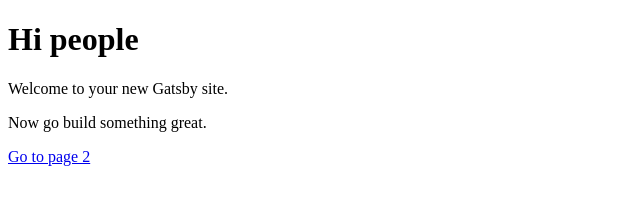
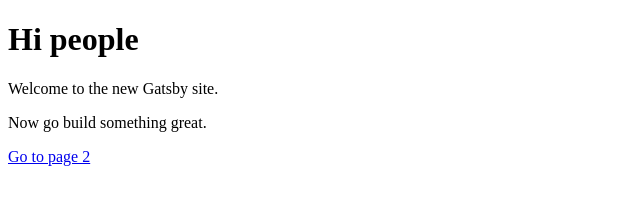
Before and after one commit to snerks/gatsby-site, a Gatsby site: page / in a window 1280 px wide. Shown: the full height of the page, 0-640 px from the left. Built offline with nearby package versions, Linux system fonts and the light colour scheme; Gatsby itself is replaced by a stand-in of ours.

Commit message:
Fix typo

```diff
--- a/src/pages/index.js
+++ b/src/pages/index.js
@@ -4,7 +4,7 @@ import Link from 'gatsby-link'
 const IndexPage = () => (
   <div>
     <h1>Hi people</h1>
-    <p>Welcome to your new Gatsby site.</p>
+    <p>Welcome to the new Gatsby site.</p>
     <p>Now go build something great.</p>
     <Link to="/page-2/">Go to page 2</Link>
   </div>
```
